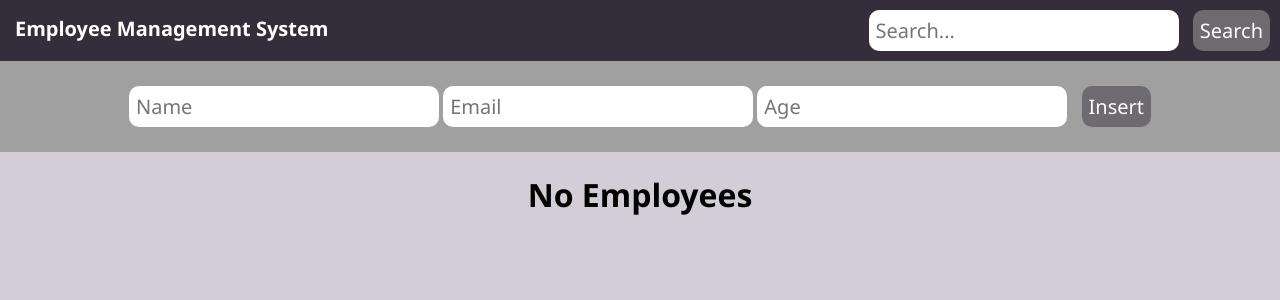
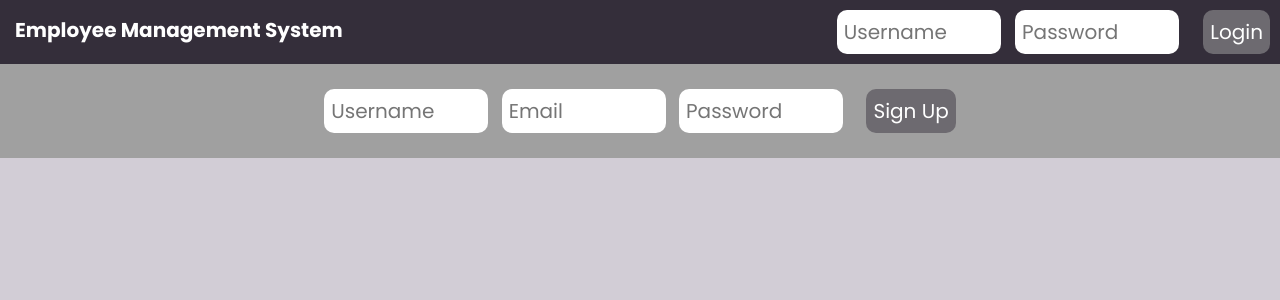
Before and after one commit to Hallar57/EmployeeManagementSystem, a PHP site: page / in a window 1280 px wide. Shown: the top 300 px of the page. Run offline with PHP 8.4, Linux system fonts and the light colour scheme; data that the repository does not hold is empty.

Commit message:
foldered everything and login wireframe

```diff
--- /dev/null
+++ b/css/homepage.css
@@ -0,0 +1,57 @@
+html,
+body {
+  padding: 0;
+  border: 0;
+  margin: 0;
+  background-color: #d2cdd6;
+}
+
+html,
+body,
+form,
+button,
+a,
+input {
+  font-family: "Poppins", sans-serif;
+}
+
+a {
+  text-decoration: none;
+}
+
+.insert {
+  text-align: center;
+  padding-bottom: 25px;
+  padding-top: 25px;
+  border: none;
+  color: rgb(0, 0, 0);
+  font-family: Arial, Helvetica, sans-serif;
+  font-weight: bold;
+
+  background-color: #a0a0a0;
+}
+
+input {
+  border-radius: 10px;
+  padding: 7px;
+  border: none;
+  color: #6d6a70;
+  font-size: 20px;
+  width: 150px;
+  margin-right: 10px;
+}
+
+label {
+  padding-left: 10px;
+}
+
+button {
+  border: none;
+  padding: 7px;
+  margin-left: 10px;
+  border-radius: 10px;
+  color: white;
+  background-color: #6d6a70;
+  font-size: 20px;
+  text-align: center;
+}
--- /dev/null
+++ b/css/table.css
@@ -0,0 +1,20 @@
+table {
+  width: 100%;
+}
+
+tr:nth-child(even) {
+  background-color: #a0a0a0;
+}
+
+table th{
+  background-color: #2b2730;
+  color: white;
+}
+table tr {
+  text-align: center;
+  COLOR: #342e3a;
+}
+
+#deletebutton{
+  color: rgb(175, 0, 0);
+}
--- a/delete.php
+++ b/database/delete.php
@@ -9,7 +9,7 @@ if ($conn->query($sql) === TRUE) {
   //echo "Deleted Successfully";
   //echo "<p><a href='index.php'>Go Back</a><p>";
   //echo "</div>";
-  header("Location: index.php");
+  header("Location: ../pages/homepage.php");
 } else {
   echo $conn->error;
 }
--- a/insert.php
+++ b/database/insert.php
@@ -13,7 +13,7 @@ if ($_SERVER["REQUEST_METHOD"] == "POST") {
     // echo "Added Successfully";
     // echo "<p><a href='index.php'>Go Back</a><p>";
     // echo "</div>";
-    header("Location: index.php");
+    header("Location: ../pages/homepage.php");
   } else {
     echo $conn->error;
   }
--- a/index.php
+++ b/index.php
@@ -4,7 +4,11 @@
 <head>
   <meta charset="UTF-8">
   <title>Employee Management</title>
-  <link rel="stylesheet" href="style.css">
+  <link rel="stylesheet" href="./css/homepage.css">
+  <link rel="stylesheet" href="./css/navbar.css">
+  <link rel="stylesheet" href="./css/table.css">
+  <link rel="preconnect" href="https://fonts.gstatic.com" crossorigin>
+  <link href="https://fonts.googleapis.com/css2?family=Poppins:ital,wght@0,100;0,200;0,300;0,400;0,500;0,600;0,700;0,800;0,900;1,100;1,200;1,300;1,400;1,500;1,600;1,700;1,800;1,900&display=swap" rel="stylesheet">
 
 </head>
 
@@ -12,54 +16,24 @@
   <div class="navbar">
     <a class="title" href="index.php">Employee Management System</a>
     <form class="searchbar" action="search.php" method="GET">
-      <input type="text" name="search" required placeholder="Search...">
-      <button type="submit">Search</button>
+      <input type="text" name="search" required placeholder="Username">
+      <input type="password" name="search" required placeholder="Password">
+      <button type="submit">Login</button>
     </form>
   </div>
 
   <div class="insert">
-    <form action="insert.php" method="POST">
+    <form action="../database/insert.php" method="POST">
       <!--<label for="name">Name:</label>-->
-      <input type="text" name="name" required placeholder="Name">
+      <input type="text" name="name" required placeholder="Username">
       <!--<label for="email">Email:</label>-->
       <input type="email" name="email" required placeholder="Email">
       <!--<label for="age">Age:</label>-->
-      <input type="number" name="age" required placeholder="Age">
-      <button type="submit">Insert</button>
+      <input type="password" name="age" required placeholder="Password">
+      <button type="submit">Sign Up</button>
     </form>
   </div>
-  <div>
-    <form action="list.php" method="GET">
-      <?php
-      include 'list.php';
-      if ($result->num_rows > 0) {
-        echo "<table>";
-        echo "<tr>
-          <th></th>
-          <th></th>
-          <th>ID</th>
-          <th>Name</th>
-          <th>Email</th>
-          <th>Age</th>
-        </tr>";
 
-        while ($row = $result->fetch_assoc()) {
-          echo "<tr>
-            <td><a id='updatebutton' href=update.php?id=" . $row["id"] . " >Update</a></td>
-            <td><a id='deletebutton' href=delete.php?id=" . $row["id"] . " >Delete</a></td>
-            <td>" . $row["id"] . "</td>
-            <td>" . $row["name"] . "</td>
-            <td>" . $row["email"] . "</td>
-            <td>" . $row["age"] . "</td>
-          </tr>";
-        }
-        echo "</table>";
-      } else {
-        echo "<h1 style='text-align: center;'>No Employees</h1>";
-      }
-      ?>
-    </form>
-  </div>
 </body>
 
 </html>
--- a/style.css
+++ /dev/null
@@ -1,114 +0,0 @@
-html,
-body {
-  padding: 0;
-  border: 0;
-  margin: 0;
-  background-color: #d2cdd6;
-
-}
-html, body, form, button, a, input{
-  font-family:'Segoe UI', Tahoma, Geneva, Verdana, sans-serif;
-}
-
-a {
-  text-decoration: none;
-}
-
-.navbar {
-  background-color: #342e3a;
-  padding: 10px;
-  overflow: hidden;
-}
-
-.navbar a {
-  float: left;
-  padding: 5px;
-  border: 0;
-  margin: 0;
-  font-size: 20px;
-  font-weight: bold;
-  color: white;
-  text-decoration: none;
-}
-
-.navbar .searchbar {
-  float: right;
-}
-
-.navbar #title {
-  float:left;
-  padding: 5px;
-  border: 0;
-  margin: 0;
-  font-size: 20px;
-  font-weight: bold;
-  color: white;
-}
-
-.insert {
-  text-align: center;
-  padding-bottom: 25px;
-  padding-top: 25px;
-  border: none;
-  color: rgb(0, 0, 0);
-  font-family: Arial, Helvetica, sans-serif;
-  font-weight: bold;
-
-  background-color: #a0a0a0;
-}
-
-.edit {
-  text-align: center;
-  margin-top: 200px;
-  padding-bottom: 50px;
-  padding-top: 50px;
-  border: none;
-  color: rgb(0, 0, 0);
-  font-family: Arial, Helvetica, sans-serif;
-  font-weight: bold;
-}
-
-table {
-  width: 100%;
-}
-
-tr:nth-child(even) {
-  background-color: #a0a0a0;
-}
-
-table th{
-  background-color: #2b2730;
-  color: white;
-}
-table tr {
-  text-align: center;
-  COLOR: #342e3a;
-}
-
-input {
-  border-radius: 10px;
-  padding: 7px;
-  border: none;
-  color: #6d6a70;
-  font-size: 20px;
-}
-
-label {
-  padding-left: 10px;
-}
-
-button {
-  border: none;
-  padding: 7px;
-  margin-left: 10px;
-  border-radius: 10px;
-  color: white;
-  background-color: #6d6a70;
-  font-size: 20px;
-  text-align: center;
-
-}
-
-#deletebutton{
-  color: rgb(175, 0, 0);
-}
```
Also changed, not shown: css/navbar.css (added, +30 -0 lines), pages/homepage.php (added, +70 -0 lines), pages/search.php (renamed from search.php, +9 -4 lines), pages/update.php (renamed from update.php, +8 -3 lines), css/login.css (added), database/db.php (renamed from db.php), database/list.php (renamed from list.php), database/login.php (added).
